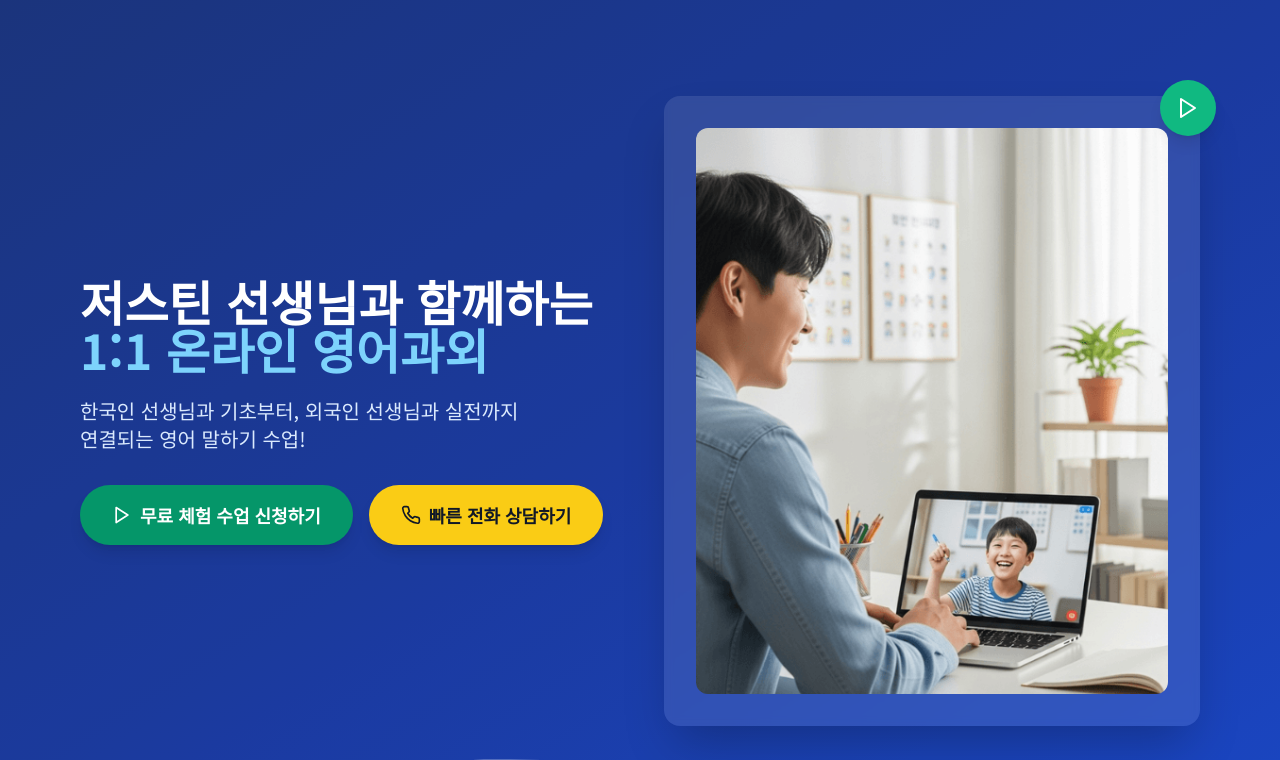
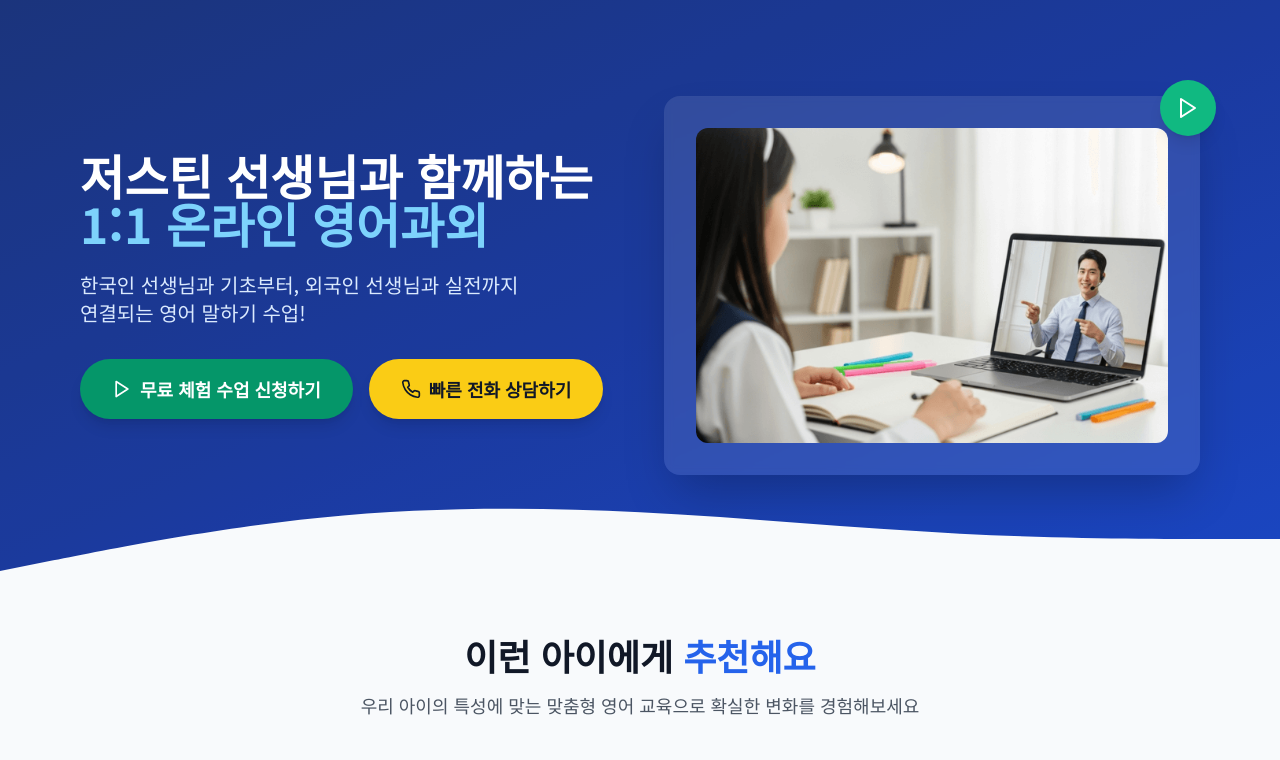
Before and after one commit to conadeli/justin05, a React (Vite) app: page / in a window 1280 px wide. Shown: the top 760 px of the page. Built offline with nearby package versions, Linux system fonts and the light colour scheme; grey boxes are pictures that could not be loaded.

Commit message:
Add files via upload

```diff
--- a/src/components/HeroSection.tsx
+++ b/src/components/HeroSection.tsx
@@ -44,7 +44,7 @@ const HeroSection = () => {
             <div className="relative">
               <div className="bg-white/10 backdrop-blur-sm rounded-2xl p-8 shadow-2xl">
                 <img
-  src="/images/선생님.png"
+  src="/images/메인.png"
   alt="아이가 화상 수업하는 모습"
   className="rounded-xl w-full h-auto"
 />
```
